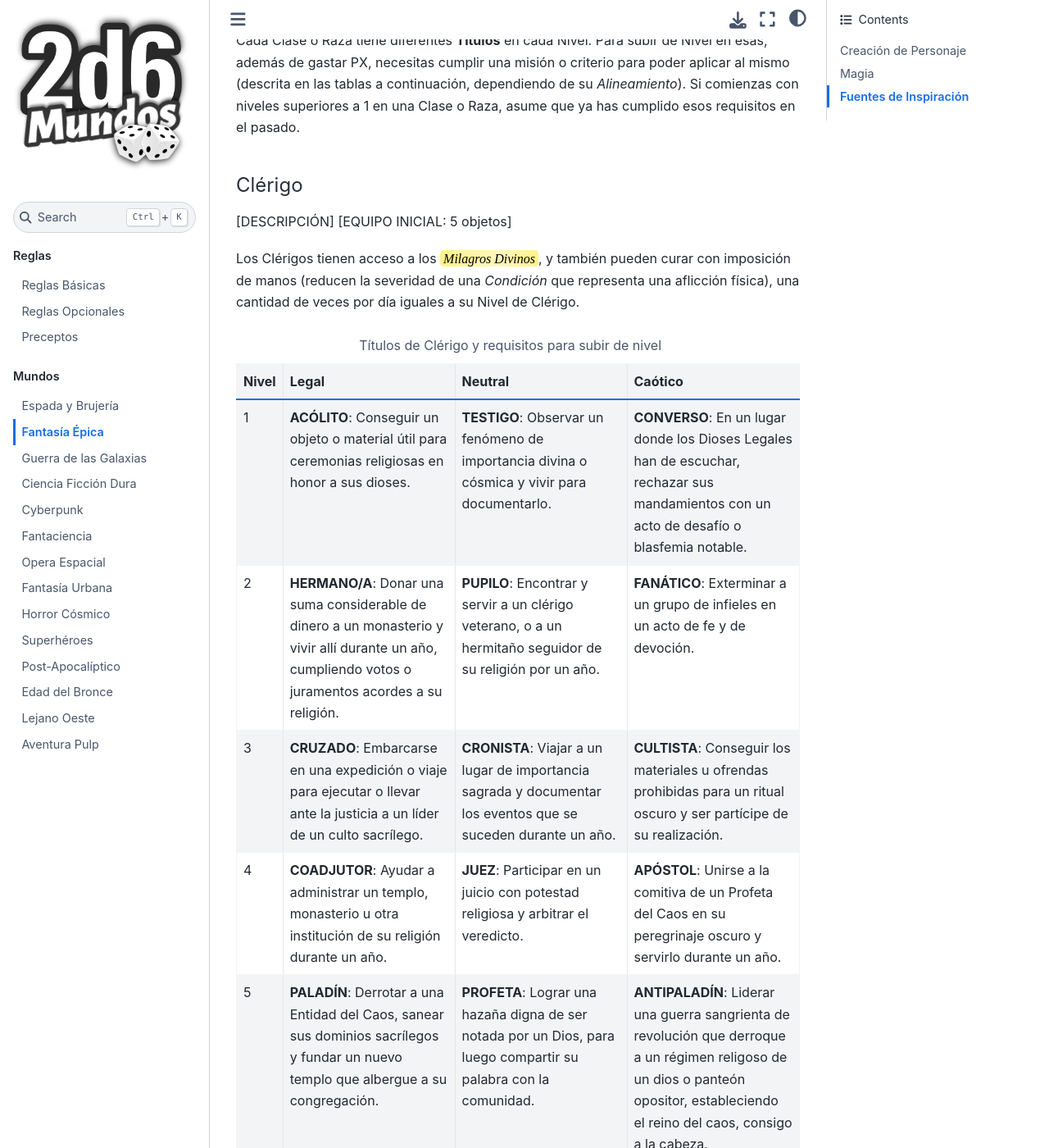
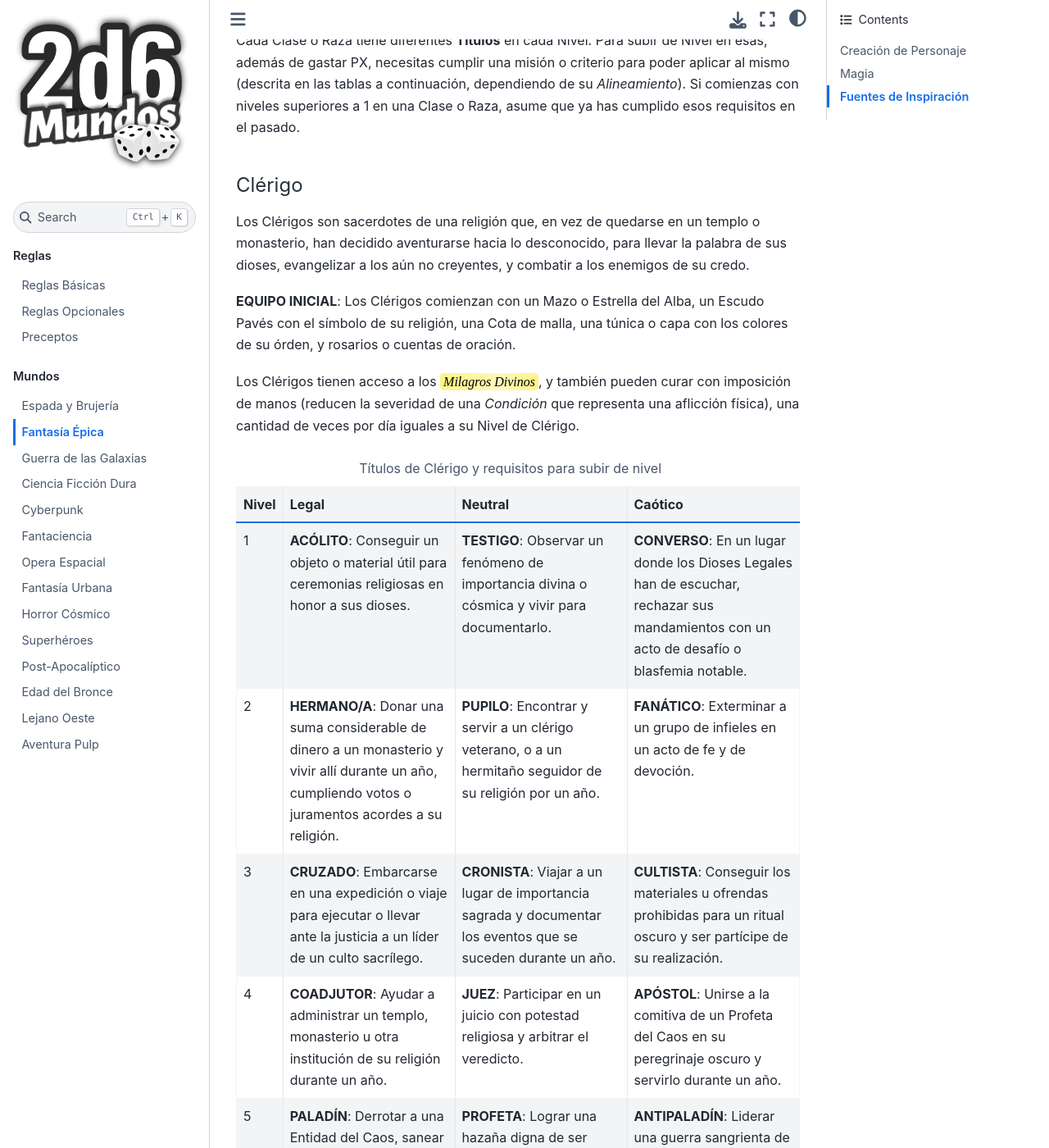
Before and after one commit to TaTooKa/2d6Mundos, a Sphinx documentation site: the page built from docs/source/pages/worlds/fantasia-epica.rst, in a window 1280 px wide and 1400 px high, scrolled down 2430 px. Shown: the whole window at 82% size. Built offline with Sphinx 7.4.7 and the Sphinx Book theme 1.1.4, drawn with Linux system fonts in a browser that asks for light colours; some web fonts are replaced; cross-references to code outside the pages are shown as plain code; some of the changed text lies outside the part shown.

Commit message:
add some descriptions

```diff
--- a/docs/source/pages/worlds/fantasia-epica.rst
+++ b/docs/source/pages/worlds/fantasia-epica.rst
@@ -66,8 +66,9 @@ Cada Clase o Raza tiene diferentes **Títulos** en cada Nivel. Para subir de Niv
 Clérigo
 *******
 
-[DESCRIPCIÓN]
-[EQUIPO INICIAL: 5 objetos]
+Los Clérigos son sacerdotes de una religión que, en vez de quedarse en un templo o monasterio, han decidido aventurarse hacia lo desconocido, para llevar la palabra de sus dioses, evangelizar a los aún no creyentes, y combatir a los enemigos de su credo.
+
+**EQUIPO INICIAL**: Los Clérigos comienzan con un Mazo o Estrella del Alba, un Escudo Pavés con el símbolo de su religión, una Cota de malla, una túnica o capa con los colores de su órden, y rosarios o cuentas de oración.
 
 Los Clérigos tienen acceso a los :hoverxref:`Milagros Divinos <fantasia-epica-milagros-divinos>`, y también pueden curar con imposición de manos (reducen la severidad de una *Condición* que representa una aflicción física), una cantidad de veces por día iguales a su Nivel de Clérigo.
 
@@ -84,8 +85,9 @@ Los Clérigos tienen acceso a los :hoverxref:`Milagros Divinos <fantasia-epica-m
 Ladrón
 ******
 
-[DESCRIPCIÓN]
-[EQUIPO INICIAL: 5 objetos]
+Los Ladrones son habilidosos rateros, ágiles saqueadores de tumbas, expertos buscadores de tesoros, o fugaces caminantes de las sombras.
+
+**EQUIPO INICIAL**: Los Ladrones comienzan con un par de dagas, una túnica o capa con capucha oscuras, unas botas con suela suave, un kit de ganzúas y artilugios para abrir cerraduras y mecanismos, y una soga con gancho.
 
 Los Ladrones son muy suertudos; Pueden repetir una tirada de cualquier tipo con un bonificador de +2, una cantidad de veces por día igual a su Nivel de Ladrón.
 
```
